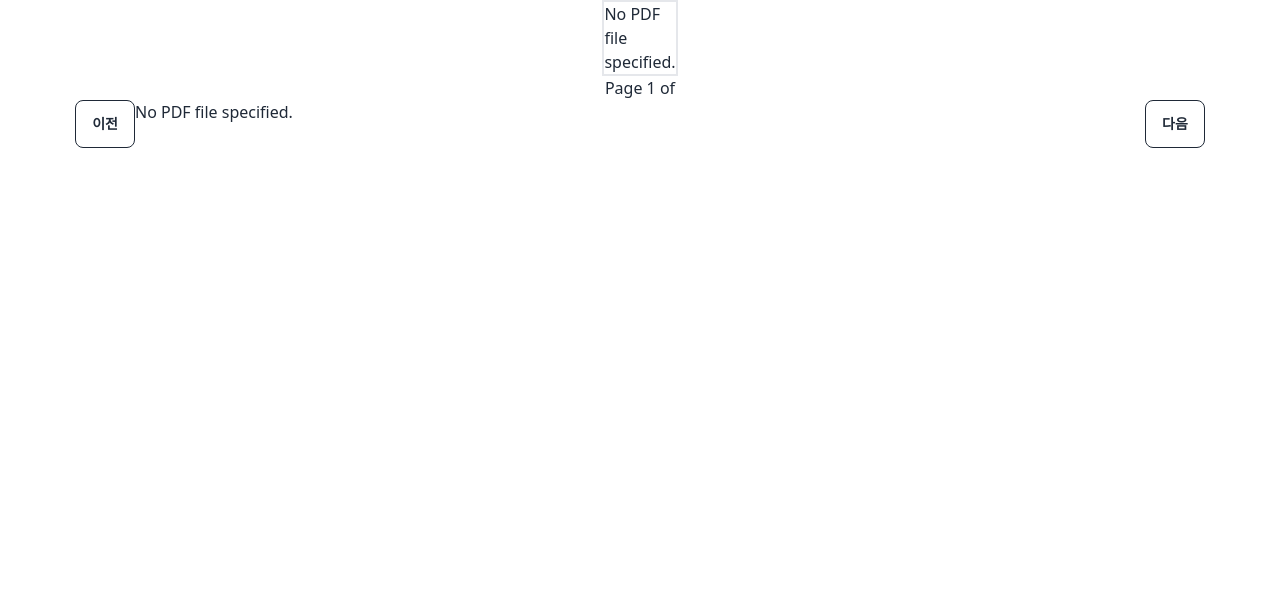
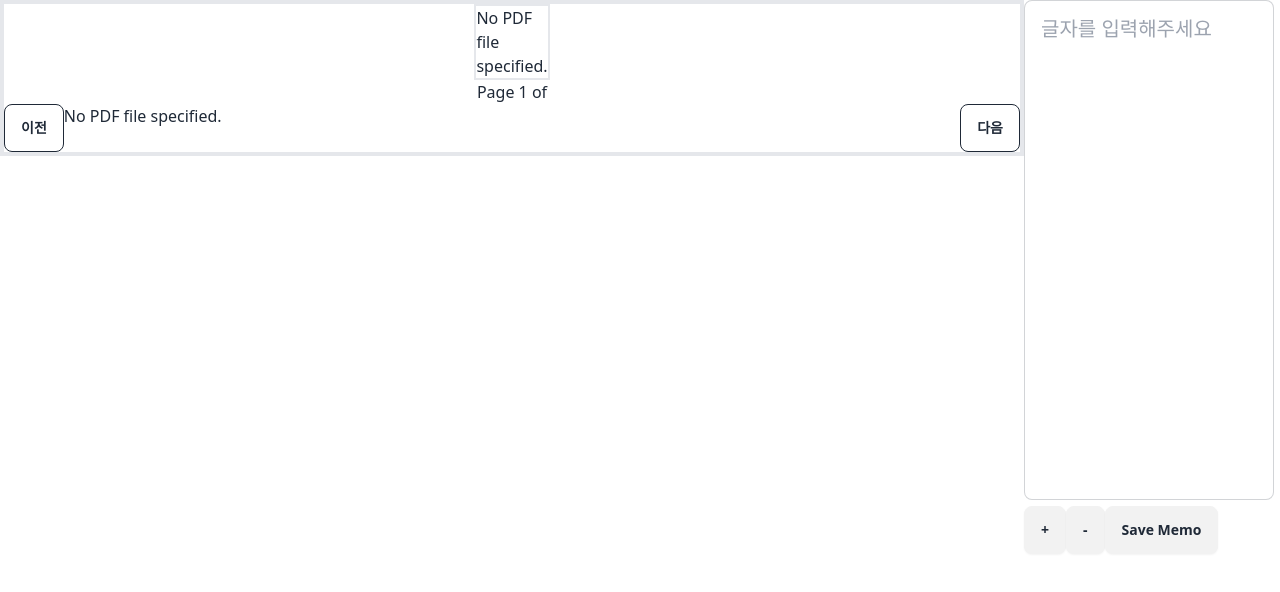
Before and after one commit to josuk0212/Help-Presentation, a React (Vite) app: page /Speaker in a window 1280 px wide. Shown: the top 592 px of the page. Built offline with nearby package versions, Linux system fonts and the light colour scheme.

Commit message:
feat: 발표자 페이지-메모 기능

```diff
--- /dev/null
+++ b/src/components/PresentationMode/Memo.jsx
@@ -0,0 +1,105 @@
+import { useEffect, useMemo, useState } from "react";
+
+import Button from "../Share/Button";
+
+function Memo() {
+  const [fontSize, setFontSize] = useState(20);
+  const [pageNumber, setPageNumber] = useState(1);
+  const [totalPageNumber, setTotalPageNumber] = useState(0);
+  const [memo, setMemo] = useState("");
+  const [memoList, setMemoList] = useState([]);
+
+  const buttonTitle = ["+", "-"];
+
+  const memoChannel = useMemo(() => {
+    const channel = new BroadcastChannel("path");
+    return channel;
+  }, []);
+
+  useEffect(() => {
+    memoChannel.onmessage = (shareState) => {
+      setPageNumber(shareState.data[0]);
+      setTotalPageNumber(shareState.data[2]);
+    };
+  }, [memoChannel]);
+
+  function handleWriteMemo(event) {
+    const memoText = event.target.value;
+    setMemo(memoText);
+  }
+
+  useEffect(() => {
+    const memoList = Array(totalPageNumber)
+      .fill(null)
+      .map((_, index) => {
+        return { id: index + 1, memo: "" };
+      });
+
+    setMemoList(memoList);
+  }, [totalPageNumber]);
+
+  function handleSaveMemo(event) {
+    event.preventDefault();
+    const saveMemo = new FormData(event.target);
+
+    fetch({ method: event.target.method, body: saveMemo });
+
+    const getMemo = Object.fromEntries(saveMemo.entries());
+    const memos = { id: pageNumber, memo: getMemo[pageNumber] };
+
+    setMemoList((prev) => [...prev, memos]);
+  }
+
+  function handleIncreaseFontSize() {
+    setFontSize(fontSize + 1);
+  }
+
+  function handleDecreaseFontSize() {
+    setFontSize(fontSize - 1);
+  }
+
+  useEffect(() => {
+    memoList.map((item) => {
+      if (item.id === pageNumber) {
+        setMemo(item.memo);
+      }
+    });
+  }, [pageNumber, memoList]);
+
+  return (
+    <>
+      <div>
+        <form
+          method="post"
+          onSubmit={handleSaveMemo}
+        >
+          <label className="w-min h-min">
+            <textarea
+              name={pageNumber}
+              placeholder="글자를 입력해주세요"
+              value={memo}
+              onChange={handleWriteMemo}
+              className={
+                "textarea textarea-bordered resize-none w-[250px] h-[500px]"
+              }
+              style={{ fontSize: `${fontSize}px` }}
+            ></textarea>
+          </label>
+          <div className="flex-col">
+            <Button
+              title={buttonTitle[0]}
+              onClickEvent={handleIncreaseFontSize}
+            />
+            <Button
+              title={buttonTitle[1]}
+              onClickEvent={handleDecreaseFontSize}
+            />
+            <button className="btn">Save Memo</button>
+          </div>
+        </form>
+      </div>
+    </>
+  );
+}
+
+export default Memo;
--- a/src/components/PresentationPage/SpeakerPage.jsx
+++ b/src/components/PresentationPage/SpeakerPage.jsx
@@ -1,21 +1,29 @@
+import Memo from "../PresentationMode/Memo";
 import DocumentViewer from "../ViewDocument/DocumentViewer";
 
 function SpeakerPage() {
   const pdfUrl = localStorage.getItem("pdfUrl");
 
   function getCursorCoordinate(event) {
-    const coordX = event.screenX;
-    const coordY = event.screenY;
+    const coordX = event.nativeEvent.offsetX;
+    const coordY = event.nativeEvent.offsetY;
 
     localStorage.setItem("coordX", coordX);
     localStorage.setItem("coordY", coordY);
   }
 
   return (
-    <DocumentViewer
-      pdfUrl={pdfUrl}
-      getCursorCoordinate={getCursorCoordinate}
-    />
+    <>
+      <div className="flex">
+        <div className="w-[80%] ml h-min border-4">
+          <DocumentViewer
+            pdfUrl={pdfUrl}
+            getCursorCoordinate={getCursorCoordinate}
+          />
+        </div>
+        <Memo />
+      </div>
+    </>
   );
 }
 
--- a/src/components/ViewDocument/DocumentViewer.jsx
+++ b/src/components/ViewDocument/DocumentViewer.jsx
@@ -22,9 +22,9 @@ function DocumentViewer({ pdfUrl, getCursorCoordinate }) {
 
   const documentViewerChannel = useMemo(() => {
     const channel = new BroadcastChannel("path");
-    channel.postMessage([pageNumber, moveIndex]);
+    channel.postMessage([pageNumber, moveIndex, totalPageNumber]);
     return channel;
-  }, [pageNumber, moveIndex]);
+  }, [pageNumber, moveIndex, totalPageNumber]);
 
   useEffect(() => {
     documentViewerChannel.onmessage = (shareState) => {
```
